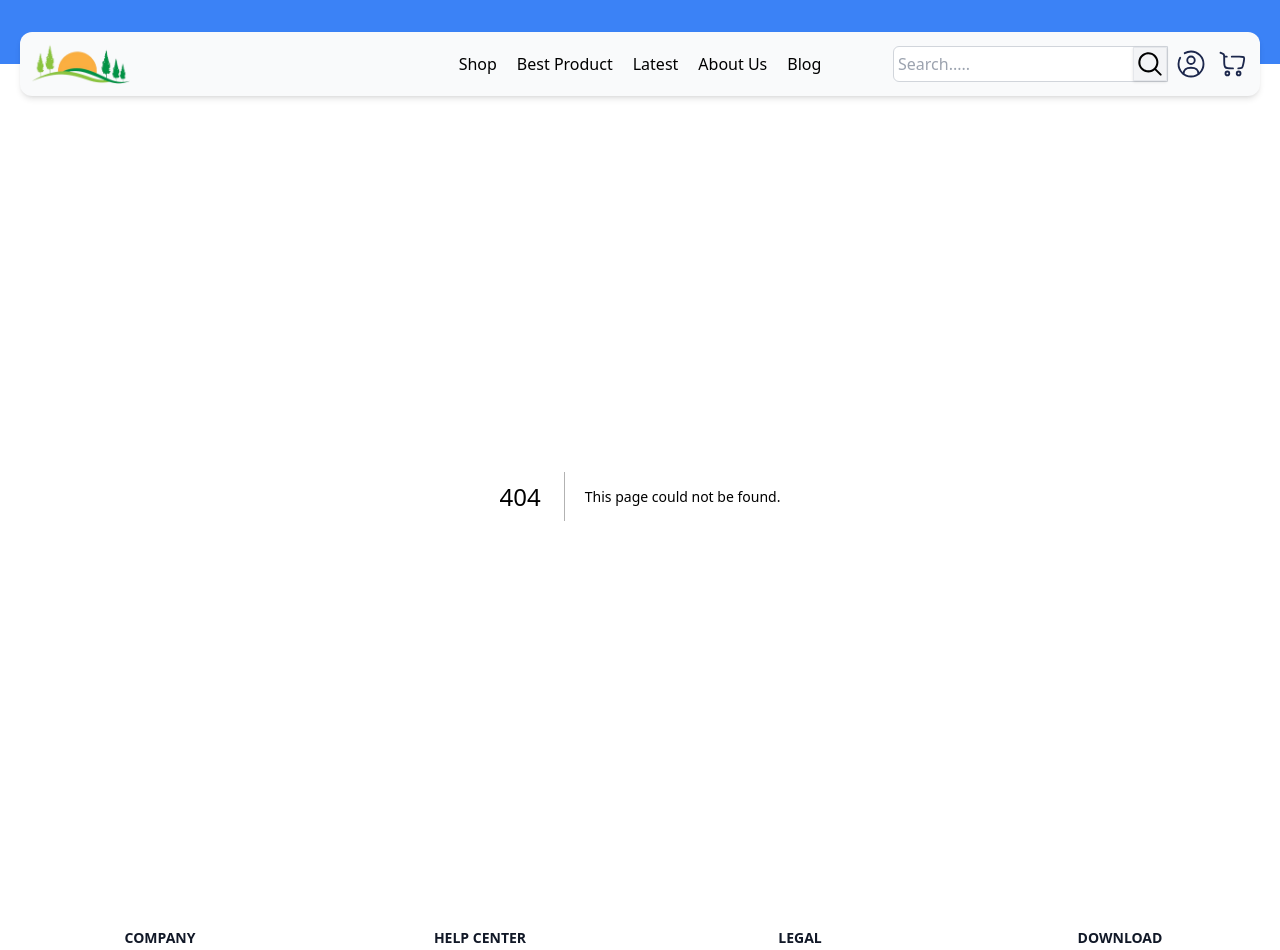
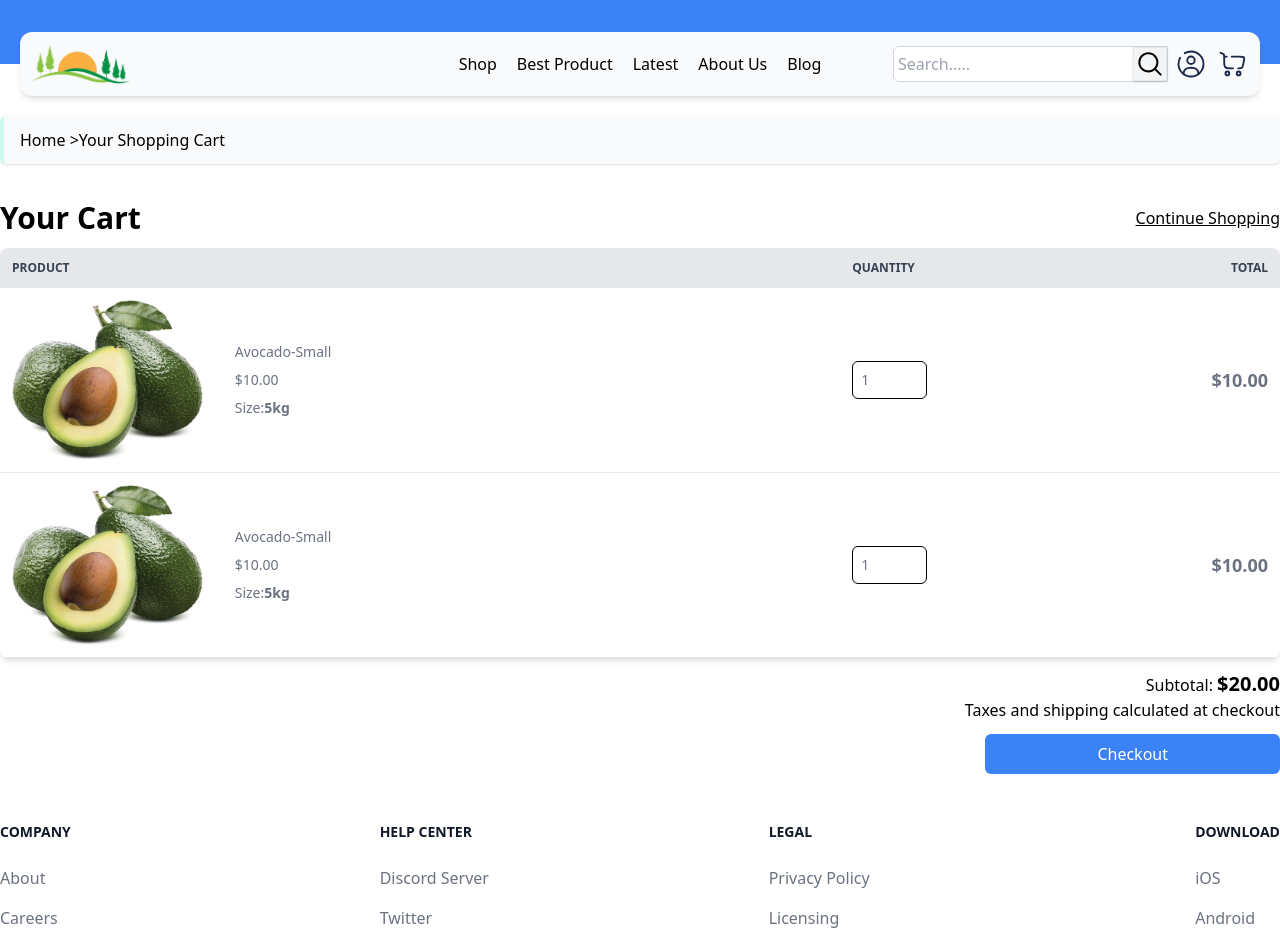
Before and after one commit to AmenaIslamRimi/online-shop-frontend, a Next.js app: page /cart in a window 1280 px wide. Before the commit this address had no page. Shown: the top 950 px of the page. Built offline with nearby package versions, Linux system fonts and the light colour scheme.

Commit message:
new upadte in cart page

```diff
--- /dev/null
+++ b/app/(pages)/cart/page.tsx
@@ -0,0 +1,129 @@
+"use client";
+import React, { useState } from "react";
+import Image from "next/image";
+import Link from "next/link";
+
+const Cart = () => {
+  return (
+    <>
+      <section className="max-w-screen-xl mx-auto w-auto  border-l-4 border-teal-100 bg-slate-50 rounded-md shadow my-5 py-3 pl-4 justify-start items-center flex">
+        <h3 className=""> Home {">"}Your Shopping Cart</h3>
+      </section>
+
+      <section className=" max-w-screen-xl mx-auto py-4">
+        <div className="flex justify-between items-center">
+          <h2 className=" text-black text-3xl font-semibold justify-start items-start">
+            Your Cart
+          </h2>
+          <button className="bg-transparent text-black  justify-end items-end">
+            <u>Continue Shopping</u>
+          </button>
+        </div>
+
+        <div className=" overflow-x-auto shadow-md sm:rounded-lg mt-3 mb-3">
+          <table className="px-10 w-full text-sm text-left text-gray-500">
+            <thead className="text-xs text-gray-700 uppercase bg-gray-200">
+              <tr className="">
+                <th scope="col" className="px-3 py-3">
+                  Product
+                </th>
+                <th scope="col" className="px-3 py-3">
+                  Quantity
+                </th>
+                <th scope="col" className="px-3 py-3 text-right">
+                  Total
+                </th>
+              </tr>
+            </thead>
+            <tbody>
+              <tr className="bg-white border-b hover:bg-gray-50">
+                <td className="px-3 py-3">
+                  <div className="flex items-center gap-8">
+                    <Image
+                      src="/avocado.jpg"
+                      alt="avocado"
+                      height={100}
+                      width={100}
+                      className="w-auto h-40 rounded-md"
+                    />
+                    <div className="flex flex-col justify-center gap-2">
+                      <Link href={"/shop"}>Avocado-Small</Link>
+                      <span>$10.00</span>
+                      <label>
+                        <span className="">Size:</span>
+                        <span className="font-bold">5kg</span>
+                      </label>
+                    </div>
+                  </div>
+                </td>
+
+                <td className="px-3 py-3">
+                  <input
+                    type="number"
+                    step={1}
+                    min={0}
+                    max={10}
+                    defaultValue={1}
+                    className="border border-black rounded-md active:bg-red-200 focus:bg-blue-200 hover:bg-green-200 p-2"
+                  />
+                </td>
+                <td className="px-3 py-3 text-right">
+                  <p className="text-lg font-semibold">$10.00</p>
+                </td>
+              </tr>
+              <tr className="bg-white border-b hover:bg-gray-50">
+                <td className="px-3 py-3">
+                  <div className="flex items-center gap-8">
+                    <Image
+                      src="/avocado.jpg"
+                      alt="avocado"
+                      height={100}
+                      width={100}
+                      className="w-auto h-40 rounded-md"
+                    />
+                    <div className="flex flex-col justify-center gap-2">
+                      <Link href={"/shop"}>Avocado-Small</Link>
+                      <span>$10.00</span>
+                      <label>
+                        <span className="">Size:</span>
+                        <span className="font-bold">5kg</span>
+                      </label>
+                    </div>
+                  </div>
+                </td>
+
+                <td className="px-3 py-3">
+                  <input
+                    type="number"
+                    step={1}
+                    min={0}
+                    max={10}
+                    defaultValue={1}
+                    className="border border-black rounded-md active:bg-red-200 focus:bg-blue-200 hover:bg-green-200 p-2"
+                  />
+                </td>
+                <td className="px-3 py-3 text-right">
+                  <p className="text-lg font-semibold">$10.00</p>
+                </td>
+              </tr>
+            </tbody>
+          </table>
+        </div>
+
+        <div className="flex flex-col items-end">
+          <label>
+            <span>Subtotal:</span>
+            {"  "}
+            <span className="text-xl font-semibold">$20.00</span>
+          </label>
+          <p>Taxes and shipping calculated at checkout </p>
+          <button className="bg-blue-500 w-fit text-white px-28 py-2 rounded-md mt-3">
+            Checkout
+          </button>
+        </div>
+      </section>
+    </>
+  );
+};
+
+export default Cart;
--- a/app/page.tsx
+++ b/app/page.tsx
@@ -200,18 +200,37 @@ const Home = () => {
         <div className="max-w-screen-xl mx-auto my-16">
           <h1 className="text-4xl font-bold text-center my-5">Our Products</h1>
           <div className="grid grid-cols-4 gap-5">
-            <VerticalCard />
-            <VerticalCard />
-            <VerticalCard />
-            <VerticalCard />
-            <VerticalCard />
-            <VerticalCard />
-            <VerticalCard />
-            <VerticalCard />
+            <VerticalCard
+              name="Avocado"
+              price={5.0}
+              image="/avocado.jpg"
+              weight={["5kg", "10kg"]}
+              quantity={1}
+            />
+            <VerticalCard
+              name="Banana"
+              price={2.0}
+              image="/banana.jpg"
+              weight={["5kg", "10kg"]}
+              quantity={1}
+            />
+            <VerticalCard
+              name="Apple"
+              price={3.0}
+              image="/apple.jpg"
+              weight={["5kg", "10kg"]}
+              quantity={1}
+            />
+            <VerticalCard
+              name="Orange"
+              price={4.0}
+              image="/orange.jpg"
+              weight={["5kg", "10kg"]}
+              quantity={1}
+            />
           </div>
         </div>
       </div>
-
     </div>
   );
 };
--- /dev/null
+++ b/components/card/Weight.tsx
@@ -0,0 +1,7 @@
+export const Weight = ({ weight }: { weight: string }) => {
+    return (
+      <button className="flex border-[1px] shadow-sm bg-teal-100 text-teal-800 font-medium mx-auto my-3 px-2 py-1 rounded-md items-center focus:outline-none focus:border-sky-500">
+        {weight}
+      </button>
+    );
+  };
--- a/components/card/verticalCard.tsx
+++ b/components/card/verticalCard.tsx
@@ -2,6 +2,7 @@ import React from "react";
 // I have props name as item with it has fields name, price, image, weight, quantity
 import { ProductsType } from "@/types/productsType";
 import Image from "next/image";
+import { Weight } from "./Weight";
 
 export const VerticalCard = ({
   name,
@@ -45,12 +46,9 @@ export const VerticalCard = ({
           <span className="text-sm text-orange-600">.00</span>
         </p>
         <div className="flex justify-start items-center box-border w-3 gap-2">
-          <button className="flex border-[1px] shadow-sm bg-teal-100 text-teal-800 font-medium mx-auto my-3 px-2 py-1 rounded-md items-center focus:outline-none focus:border-sky-500">
-            {weight[0]}
-          </button>
-          <button className="flex border-[1px] shadow-sm bg-orange-100 text-orange-800 font-medium mx-auto my-3 px-2 py-1 rounded-md items-center focus:outline-none focus:border-yellow-500">
-            {weight[1]}
-          </button>
+          {weight.map((item, index) => (
+            <Weight key={index} weight={item} />
+          ))}
         </div>
         <div className="flex justify-between items-center gap-2 relative">
           <div className="grid grid-cols-2 justify-between items-center rounded-md bg-orange-50 p-1 shadow-sm border w-20">
--- a/components/footer/desktopFooter.tsx
+++ b/components/footer/desktopFooter.tsx
@@ -2,14 +2,14 @@ import Image from "next/image";
 
 export const DesktopFooter = () => {
   return (
-    <footer className="bg-white dark:bg-gray-900">
+    <footer className="bg-white dark:bg-gray-100">
       <div className="w-full ">
-        <div className="mx-auto text-center grid grid-cols-2 gap-8 px-4 py-6 lg:py-8 md:grid-cols-4 max-w-screen-xl">
+        <div className="mx-auto justify-between flex gap-8  py-6 lg:py-8 md:grid-cols-4 max-w-screen-xl">
           <div>
-            <h2 className="mb-6 text-sm font-semibold text-gray-900 uppercase dark:text-white">
+            <h2 className="mb-6 text-sm font-semibold text-gray-900 uppercase dark:text-gray-900">
               Company
             </h2>
-            <ul className="text-gray-500 dark:text-gray-400 font-medium">
+            <ul className="text-gray-500 dark:text-gray-900 font-medium ">
               <li className="mb-4">
                 <a href="#" className=" hover:underline">
                   About
@@ -33,10 +33,10 @@ export const DesktopFooter = () => {
             </ul>
           </div>
           <div>
-            <h2 className="mb-6 text-sm font-semibold text-gray-900 uppercase dark:text-white">
+            <h2 className="mb-6 text-sm font-semibold text-gray-900 uppercase dark:text-gray-900">
               Help center
             </h2>
-            <ul className="text-gray-500 dark:text-gray-400 font-medium">
+            <ul className="text-gray-500 dark:text-gray-900 font-medium">
               <li className="mb-4">
                 <a href="#" className="hover:underline">
                   Discord Server
@@ -60,10 +60,10 @@ export const DesktopFooter = () => {
             </ul>
           </div>
           <div>
-            <h2 className="mb-6 text-sm font-semibold text-gray-900 uppercase dark:text-white">
+            <h2 className="mb-6 text-sm font-semibold text-gray-900 uppercase dark:text-gray-900">
               Legal
             </h2>
-            <ul className="text-gray-500 dark:text-gray-400 font-medium">
+            <ul className="text-gray-500 dark:text-gray-900 font-medium">
               <li className="mb-4">
                 <a href="#" className="hover:underline">
                   Privacy Policy
@@ -82,10 +82,10 @@ export const DesktopFooter = () => {
             </ul>
           </div>
           <div>
-            <h2 className="mb-6 text-sm font-semibold text-gray-900 uppercase dark:text-white">
+            <h2 className="mb-6 text-sm font-semibold text-gray-900 uppercase dark:text-gray-900">
               Download
             </h2>
-            <ul className="text-gray-500 dark:text-gray-400 font-medium">
+            <ul className="text-gray-500 dark:text-gray-900 font-medium">
               <li className="mb-4">
                 <a href="#" className="hover:underline">
                   iOS
```
